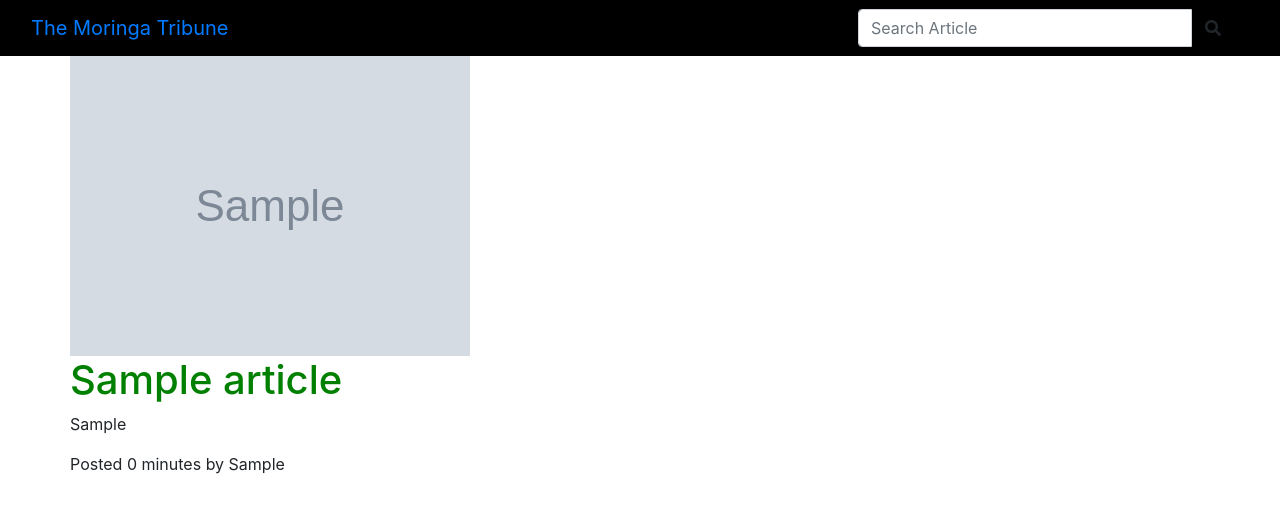
After one commit to DuncanArani/tribune, a Django app: page /article/1 in a window 1280 px wide. The commit adds this page. Shown: the top 513 px of the page. Run offline with Django 3.2, Linux system fonts and the light colour scheme; tables that the repository leaves empty hold one stand-in row (values such as "Sample post"); grey boxes marked "Sample" are stand-in pictures; some libraries are stand-ins or nearby versions.

Commit message:
image upload

```diff
--- a/news/models.py
+++ b/news/models.py
@@ -33,7 +33,7 @@ class Article(models.Model):
     editor = models.ForeignKey(Editor)
     tags = models.ManyToManyField(tags)
     pub_date = models.DateTimeField(auto_now_add=True)
-    article_Image=models.imageField(upload_to='article/')
+    article_image=models.ImageField(upload_to='articles/',blank =True)
 
     def __str__(self):
         return self.title
--- /dev/null
+++ b/news/templates/all-news/article.html
@@ -0,0 +1,25 @@
+{%extends 'all-news/base.html'%}
+
+ {% block content %}
+
+ <div class="container">
+
+   <div class="row">
+     <img src="{{article.article_image.url}}"  class="img-responsive" alt="">
+   </div>
+
+   <div class="row">
+     <h1 class="text-center">{{article.title}}</h1>
+   </div>
+
+   <div class="row">
+     <p>{{article.post}}</p>
+   </div>
+
+   <div class="row">
+     <p>Posted {{article.pub_date|timesince}} by {{article.editor.first_name}}</p>
+   </div>
+
+ </div>
+
+ {% endblock %}
--- a/news/templates/all-news/base.html
+++ b/news/templates/all-news/base.html
@@ -14,6 +14,7 @@
   {% block styles %}
     {% bootstrap_css %}
     <link rel="stylesheet" href="{% static 'css/basenews.css' %}">
+    <link rel="stylesheet" href="https://use.fontawesome.com/releases/v5.2.0/css/all.css" integrity="sha384-hWVjflwFxL6sNzntih27bfxkr27PmbbK/iSvJ+a4+0owXq79v+lsFkW54bOGbiDQ" crossorigin="anonymous">
   {% endblock %}
 
 </head>
@@ -22,7 +23,17 @@
 
     {% include "navbar.html" %}
 
-    {% block content %} <h1 class='text-center'>News for {{date|date:"l d-F Y"}}</h1> {%endblock%}
+    {% block content %}
+    <div class="container">
+      <div class="row">
+        <div class="col-md-2"></div>
+        <div class="col-md-8">
+          <h1 class=>News for {{date|date:"l d-F Y"}}</h1>
+        </div>
+        <div class="col-md-2"></div>
+      </div>
+    </div>
+    {%endblock%}
 
     {% block scripts %}
         <script src="https://ajax.googleapis.com/ajax/libs/jquery/3.2.1/jquery.min.js"></script>
--- a/news/templates/navbar.html
+++ b/news/templates/navbar.html
@@ -1,9 +1,16 @@
- <nav class="navbar navbar-inverse">
+<!DOCTYPE html>
+<html lang="en">
+<head>
+
+  <meta charset="utf-8">
+  <meta name="viewport" content="width=device-width, initial-scale=1">
+</head>
+<body>
+<nav class="navbar"style="background-color:black">
   <div class="container-fluid">
     <div class="navbar-header">
       <a class="navbar-brand" href="{% url 'newsToday' %}">The Moringa Tribune</a>
     </div>
-
     <!-- Adding a search form  -->
     <div class="col-sm-4 col-md-4 navbar-right">
 
@@ -12,7 +19,7 @@
           <div class="input-group">
             <input type="text" class="form-control" placeholder="Search Article" name="article">
             <div class="input-group-btn">
-              <button class="btn btn-default" type="submit"><i class="glyphicon glyphicon-search"></i></button>
+              <button class="btn btn-default" type="submit"><i class="fas fa-search"></i></button>
             </div>
           </div>
 
@@ -21,3 +28,5 @@
       <!-- search form end -->
   </div>
 </nav>
+</body>
+</html>
--- a/news/urls.py
+++ b/news/urls.py
@@ -1,11 +1,18 @@
 from django.conf.urls import url
 from . import views
+from django.conf.urls.static import static
+from django.conf import settings
 
 urlpatterns=[
     url(r'^$', views.news_today, name = 'newsToday'),
     url(r'^archives/(\d{4}-\d{2}-\d{2})/$',views.past_days_news,name = 'pastNews'),
     url(r'^search/', views.search_results, name='search_results'),
+    url(r'^article/(\d+)',views.article,name ='article')
+
 
 
 
 ]
+
+if settings.DEBUG:
+    urlpatterns+= static(settings.MEDIA_URL, document_root = settings.MEDIA_ROOT)
--- a/news/views.py
+++ b/news/views.py
@@ -39,3 +39,9 @@ def search_results(request):
     else:
         message = "You haven't searched for any term"
         return render(request, 'all-news/search.html',{"message":message})
+def article(request,article_id):
+    try:
+        article = Article.objects.get(id = article_id)
+    except DoesNotExist:
+        raise Http404()
+    return render(request,"all-news/article.html", {"article":article})
--- a/tribune/settings.py
+++ b/tribune/settings.py
@@ -65,10 +65,12 @@ TEMPLATES = [
                 'django.template.context_processors.request',
                 'django.contrib.auth.context_processors.auth',
                 'django.contrib.messages.context_processors.messages',
+                'django.template.context_processors.media',
             ],
         },
     },
 ]
+
 
 WSGI_APPLICATION = 'tribune.wsgi.application'
 
@@ -126,3 +128,6 @@ STATIC_URL = '/static/'
 STATICFILES_DIRS = [
     os.path.join(BASE_DIR, "static"),
 ]
+
+MEDIA_URL='/media/'
+MEDIA_ROOT= os.path.join(BASE_DIR,'media')
```
Also changed, not shown: news/templates/all-news/today-news.html (+7 -5 lines), media/articles/IMG_20170613_081756.jpg (added), media/articles/IMG_20170613_081756_Ng27GCD.jpg (added), news/migrations/0006_auto_20181101_0950.py (added), news/migrations/0007_auto_20181101_1409.py (added). Lines whose indentation alone changed are shown as unchanged.
